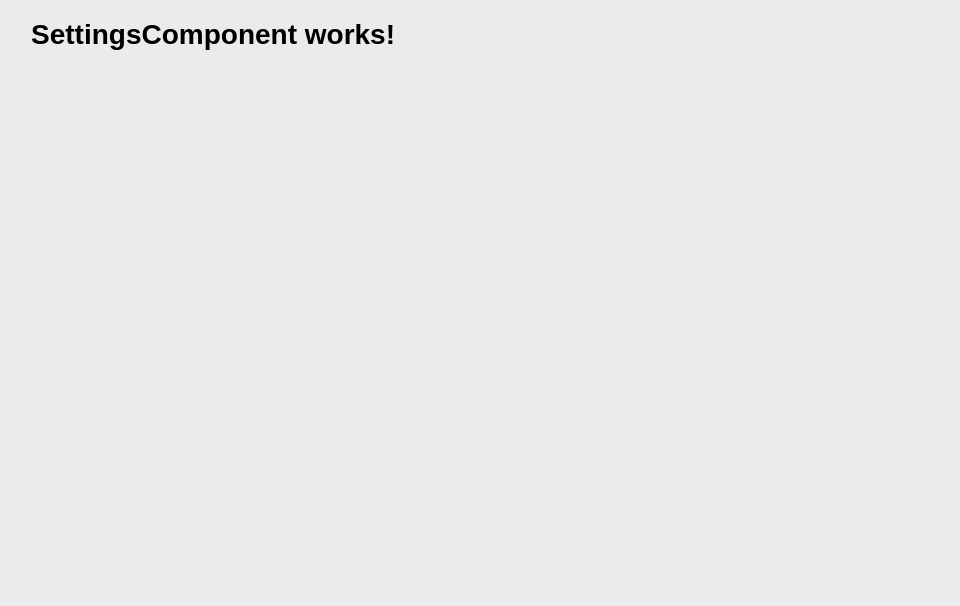
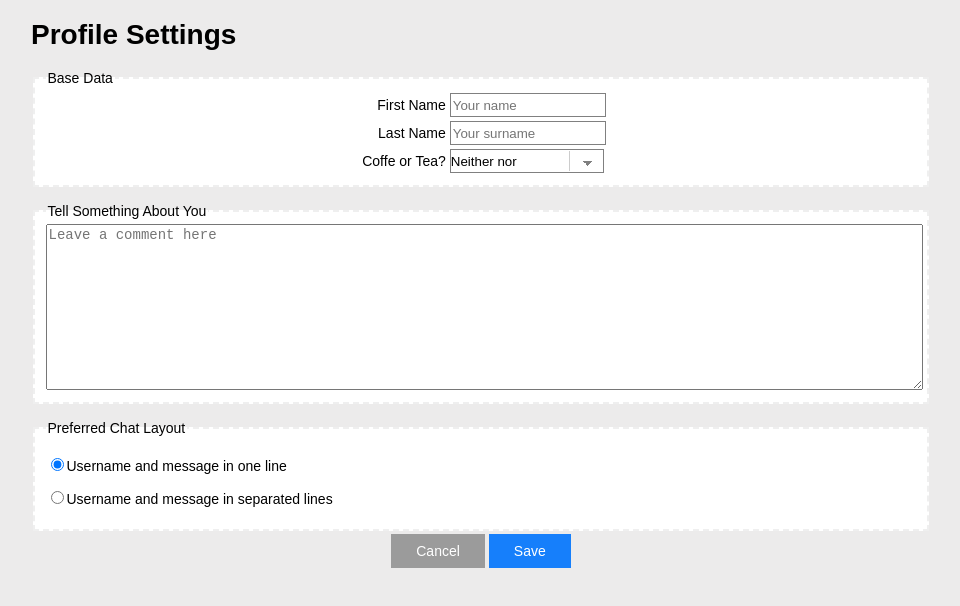
Before and after one commit to almunc/web, an Angular app: page /settings in a window 1280 px wide. Shown: the top 606 px of the page, without its empty margins (159-1119 px from the left). Built offline with nearby package versions, Linux system fonts and the light colour scheme; no server answers.

Commit message:
add friends and settings

```diff
--- a/src/app/components/friends/friends.component.css
+++ b/src/app/components/friends/friends.component.css
@@ -0,0 +1,19 @@
+.acceptButton, .declineButton {
+    background-color: rgb(155, 155, 155);
+    border: none;
+    height: 34px;
+    width: 10%;
+    color: white;
+    font-size: 14px;
+    margin: 1%;
+}
+
+.addButton {
+    background-color: rgb(155, 155, 155);
+    border: none;
+    height: 34px;
+    width: 10%;
+    color: white;
+    font-size: 14px;
+    margin: 1%;
+}
--- a/src/app/components/friends/friends.component.html
+++ b/src/app/components/friends/friends.component.html
@@ -1,16 +1,15 @@
-<h1>FriendsComponent works!</h1>
 <body>
     <h1>Friends</h1>
     <table>
         <tr>
             <td>
-        <a href="logout.html" class="blue-links"> &lt;Logout </a>
-        <b>|</b><a href= "settings.html" class="blue-links"> Settings</a>
+        <a [routerLink]="['/logout']" class="blue-links"> &lt;Logout </a>
+        <b>|</b><a (click)="routeTo('settings')" class="blue-links"> Settings</a>
         </td>
     </tr>
     </table>
     <hr class="hr">
-    <ul class="field-layout"> <br>
+    <!--<ul class="field-layout"> <br>
         <div class="el-vert">
       <a href="chat.html" class="blanco-links"><li>Tom</li></a>
       <li class="li-right">&ensp;3&ensp;</li>
@@ -21,18 +20,32 @@
       </div> <br>
       <a href="chat.html" class="blanco-links"><li>Tick</li></a> <br>
       <a href="chat.html" class="blanco-links"><li>Trick</li></a> <br>
+    </ul>-->
+    <ul class="field-layout"> <br>
+        <div *ngFor="let friend of friends; let nr = index">
+            <div class="el-vert">
+                <a (click)="routeTo('chat')" class="blanco-links"><li>{{friend.username}}</li></a>
+                <li class="li-right">&ensp;{{friend.unreadMessages}}&ensp;</li>
+            </div>
+            <br>
+        </div>
     </ul>
     <hr class="hr">
     <h1>New Requests</h1>
     <ol>
-       <li><a href="" class="blue-links">Friend request from <b>Track</b></a></li>
+        <div *ngFor="let request of currentUser.requests; let nr = index">
+            <li><a>Friend request from <b>{{ request }}</b></a></li>
+            <button class="acceptButton" (click)="acceptRequest(request)"> Accept </button>
+            <button class="declineButton" (click)="declineRequest(request)"> Decline </button>
+        </div>
+
     </ol>
     <hr class="hr">
     <form action="friends.html" method="get" id="friendForm">
 
-        <input class="messageinput" type="text" id="Add" name="Add" placeholder="Add Friend to List">
+        <input class="messageinput" type="text" id="Add" name="Add" placeholder="Add Friend to List" [(ngModel)]="newFriend">
 
-        <input class="submitbutton" type="submit" id="submitbutton" value="Add">
+        <button class="addButton" (click)="addFriend()"> Add </button>
     </form>
     <div id="users">
 
--- a/src/app/components/friends/friends.component.ts
+++ b/src/app/components/friends/friends.component.ts
@@ -1,4 +1,9 @@
 import { Component, ComponentFactoryResolver, OnInit } from '@angular/core';
+import { Router, UrlSerializer } from '@angular/router';
+import { Friend } from 'src/app/models/Friend';
+import { User } from 'src/app/models/User';
+import { BackendService } from 'src/app/services/backend.service';
+import { IntervalService } from 'src/app/services/interval.service';
 
 @Component({
     selector: 'app-friends',
@@ -7,9 +12,70 @@ import { Component, ComponentFactoryResolver, OnInit } from '@angular/core';
 })
 export class FriendsComponent implements OnInit {
 
-    public constructor() {
+    public friendsPuffer: Array<Friend> = new Array
+    public friends: Array<Friend> = new Array
+    public currentUser: User = new User()
+    public newFriend: string = ""
+    public unreadMessages: Map<string, number> = new Map
+
+    public constructor(
+        private backendservice: BackendService,
+        private router: Router,
+        private intervalService: IntervalService,
+    ) { }
+
+    public ngOnInit(): void {
+        this.intervalService.setInterval("FriendsComponent", () => {
+            this.backendservice.loadCurrentUser().then((user: User | null) => {
+                if(user){
+                    console.log(user)
+                    this.currentUser = user
+                    console.log(this.currentUser)
+                } else {
+                    console.log("Fehler")
+                }
+            })
+            this.backendservice.loadFriends().then(res =>
+                this.friendsPuffer = res
+                )
+            this.setUnreadMessages()
+        })
+
     }
 
-    public ngOnInit(): void {
+    setUnreadMessages(){
+        this.backendservice.unreadMessageCounts().then(res =>{
+            this.unreadMessages = res
+                console.log(res)
+        })
+        for(let i = 0; i < this.friendsPuffer.length; i++){
+            this.friendsPuffer[i].unreadMessages = this.unreadMessages.get(this.friendsPuffer[i].username) as number
+            console.log(this.friendsPuffer[i].unreadMessages)
+        }
+        this.friends = this.friendsPuffer
+        /*this.backendservice.unreadMessageCounts().then(unreadMessage => {
+            for(const count of unreadMessage){
+                this.friends.
+            }
+        })*/
+    }
+
+    acceptRequest(username: string){
+        this.backendservice.acceptFriendRequest(username)
+    }
+
+    declineRequest(username: string){
+        this.backendservice.dismissFriendRequest(username)
+    }
+
+    addFriend(){
+        let bool = this.backendservice.friendRequest(this.newFriend).then(res =>
+                console.log(res)
+            )
+        console.log(this.newFriend)
+    }
+
+    public routeTo(route: string) {
+        this.router.navigate([route])
     }
 }
--- a/src/app/components/login/login.component.ts
+++ b/src/app/components/login/login.component.ts
@@ -26,5 +26,9 @@ export class LoginComponent implements OnInit {
     })
   }
 
+  public routeTo(route: string) {
+    this.router.navigate([route])
+  }
+
   public ngOnInit(): void {}
 }
--- a/src/app/components/settings/settings.component.html
+++ b/src/app/components/settings/settings.component.html
@@ -1 +1,57 @@
-<h1>SettingsComponent works!</h1>
+<body>
+    <h1>Profile Settings</h1>
+        <form>
+            <fieldset class="fieldset">
+                <legend>Base Data</legend>
+                <table class="text-centered">
+                    <tr>
+                        <td class="lefttable">
+                            <label for="fristName">First Name</label>
+                        </td>
+                        <td class="righttable">
+                            <input class="formularinput" type="text" name="firstName" id="firstName" placeholder="Your name" [(ngModel)]="firstName">
+                        </td>
+                    </tr>
+                    <tr>
+                        <td class="lefttable">
+                            <label for="fristName">Last Name</label>
+                        </td>
+                        <td class="righttable">
+                            <input class="formularinput" type="text" name="lastName" id="lastName" placeholder="Your surname" [(ngModel)]="lastName">
+                        </td>
+                    </tr>
+                    <tr>
+                        <td class="lefttable">
+                            <label for="coffeeOrTea">Coffe or Tea?</label>
+                        </td>
+                        <td class="righttable">
+                            <select [(ngModel)]="coffeeOrTea" class="settingSelect" name="coffeOrTea" id="coffeeOrTea">
+                                <option [ngValue]=1 [selected]="coffeeOrTea == 1">Neither nor</option>
+                                <option [ngValue]=2 [selected]="coffeeOrTea == 2">Coffee</option>
+                                <option [ngValue]=3 [selected]="coffeeOrTea == 3">Tea</option>
+                            </select>
+                        </td>
+                    </tr>
+                </table>
+            </fieldset> <br>
+            <fieldset class="fieldset">
+                <legend>Tell Something About You</legend>
+                <textarea class="settingsTextArea"name="aboutMe" #aboutMe="ngModel" [(ngModel)]="description" id="aboutMe" cols="20" rows="10" placeholder="Leave a comment here"></textarea>
+            </fieldset> <br>
+            <fieldset class="fieldset">
+                <legend>Preferred Chat Layout</legend>
+                <p><input [(ngModel)]="layout" [value]=1 type="radio" name="inOrOutline" id="inline">Username and message in one line</p>
+                <p><input [(ngModel)]="layout" [value]=2 type="radio" name="inOrOutline" id="outline">Username and message in separated lines</p>
+            </fieldset>
+            <table class="text-centered">
+                <tr>
+                    <td>
+                        <button (click)="routeTo('friends')" class="greybutton">Cancel</button>
+                    </td>
+                    <td>
+                        <button (click)="saveSetting()" class="bluebutton">Save</button>
+                    </td>
+                </tr>
+            </table>
+        </form>
+</body>
--- a/src/app/components/settings/settings.component.ts
+++ b/src/app/components/settings/settings.component.ts
@@ -1,4 +1,9 @@
 import { Component, OnInit } from '@angular/core';
+import { Router } from '@angular/router';
+import { Profile } from 'src/app/models/Profile';
+import { User } from 'src/app/models/User';
+import { BackendService } from 'src/app/services/backend.service';
+import { IntervalService } from 'src/app/services/interval.service';
 
 
 @Component({
@@ -7,9 +12,89 @@ import { Component, OnInit } from '@angular/core';
     styleUrls: ['./settings.component.css']
 })
 export class SettingsComponent implements OnInit {
-    public constructor() {
+    public firstName: string = ""
+    public lastName: string = ""
+    public coffeeOrTea: number = 1
+    public description: string = ""
+    public layout: number = 1
+    public user: User = new User()
+
+    public constructor(
+        private backendservice: BackendService,
+        private router: Router,
+        private intervalService: IntervalService,
+    ) {
     }
 
     public ngOnInit(): void {
+        this.backendservice.loadCurrentUser().then( (user: User | null) => {
+            if(user){
+                console.log(user)
+                this.user = user
+                console.log(this.user)
+            } else {
+                console.log("Fehler")
+            }
+        })
+        if(this.user.profil){
+            this.firstName = this.user.profil.firstName
+            console.log(this.user.profil.firstName)
+            this.lastName = this.user.profil.lastName
+            this.description = this.user.profil.description
+            switch (this.user.profil.coffeeOrTea) {
+                case "Neither nor":
+                    this.coffeeOrTea = 1
+                    break;
+
+                case "Coffee":
+                    this.coffeeOrTea = 2
+                    break;
+
+                case "Tea":
+                    this.coffeeOrTea = 3
+                    break;
+
+                default:
+                    break;
+            }
+            if(this.user.profil.layout == "oneLine"){
+                this.layout = 1
+            } else {
+                this.layout = 2
+            }
+        }
+    }
+
+    saveSetting(){
+        var coffeeOrTeaString = ""
+        var layoutString = ""
+
+        switch (this.coffeeOrTea) {
+            case 1:
+                coffeeOrTeaString = "Neither nor"
+                break;
+
+            case 2:
+                coffeeOrTeaString = "Coffee"
+                break;
+
+            case 3:
+                coffeeOrTeaString = "Tea"
+                break;
+        }
+
+        if(this.layout == 1){
+            layoutString = "oneLine"
+        } else {
+            layoutString = "twoLines"
+        }
+
+        let profile = new Profile(this.firstName, this.lastName, coffeeOrTeaString, this.description, layoutString)
+        this.backendservice.saveCurrentUserProfile(profile)
+        this.routeTo('friends')
+    }
+
+    public routeTo(route: string) {
+        this.router.navigate([route])
     }
 }
--- a/src/app/models/User.ts
+++ b/src/app/models/User.ts
@@ -1,5 +1,8 @@
+import { Profile } from "./Profile";
+
 export class User {
     public username: string = '';
     public friends: Array<string> = [];
     public requests: Array<string> = [];
+    public profil: Profile = new Profile("", "", "Neither nor", "", "oneLine")
 }
```
